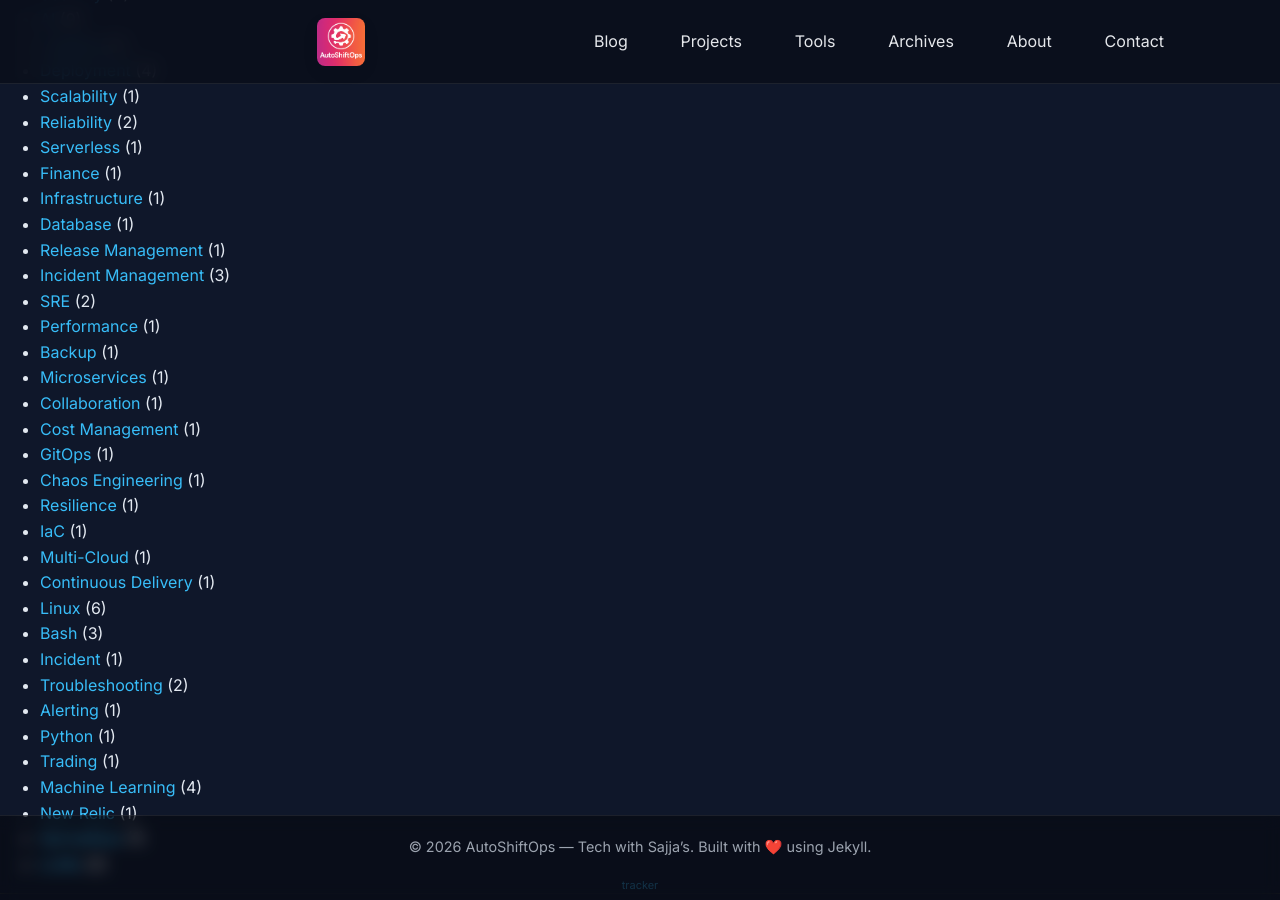
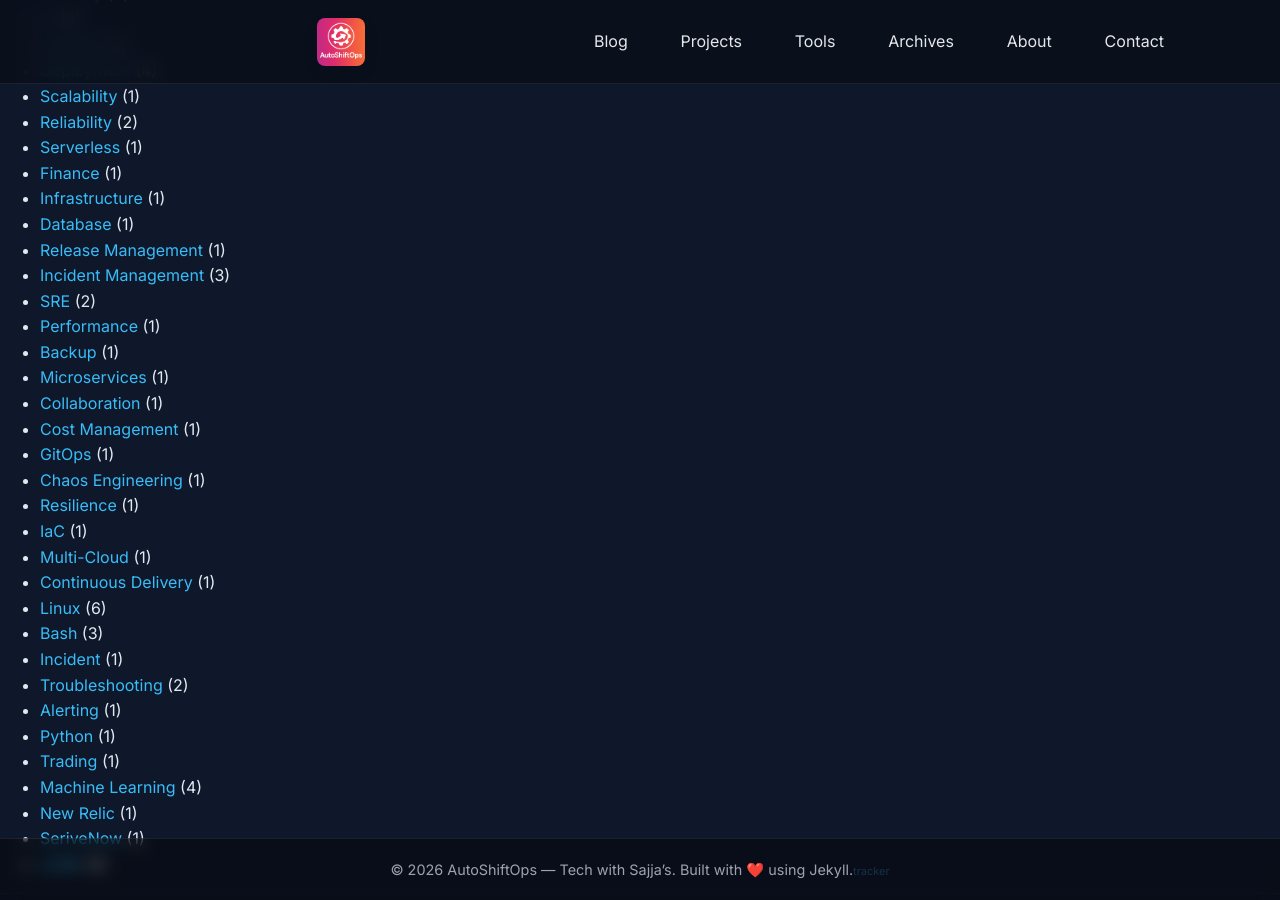
Before and after one commit to AutoShiftOps/autoshiftops.github.io, a Jekyll site: the page built from categories.html, in a window 1280 px wide and 900 px high, scrolled down 555 px. Built offline with Jekyll 4.4.1, drawn with Linux system fonts in a browser that asks for light colours.

Commit message:
added internal tracker

```diff
--- a/_includes/footer.html
+++ b/_includes/footer.html
@@ -1,6 +1,6 @@
 <footer class="site-footer">
   <div class="container">
-    <p>&copy; {{ site.time | date: "%Y" }} AutoShiftOps — Tech with Sajja’s. Built with ❤️ using Jekyll.</p> <a
-      href="https://sajja-command-center.vercel.app" style="opacity:0.2;font-size:11px;">tracker</a>
+    <p>&copy; {{ site.time | date: "%Y" }} AutoShiftOps — Tech with Sajja’s. Built with ❤️ using Jekyll.<a
+        href="https://sajja-command-center.vercel.app" style="opacity:0.2;font-size:11px;">tracker</a></p>
   </div>
 </footer>
```
